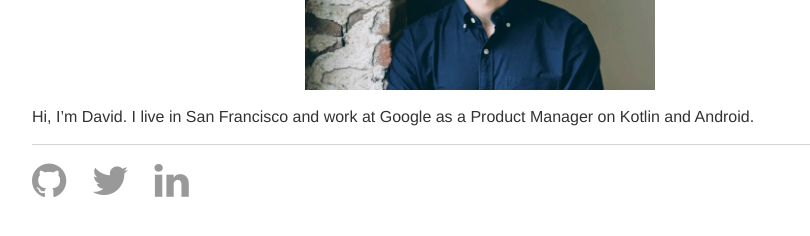
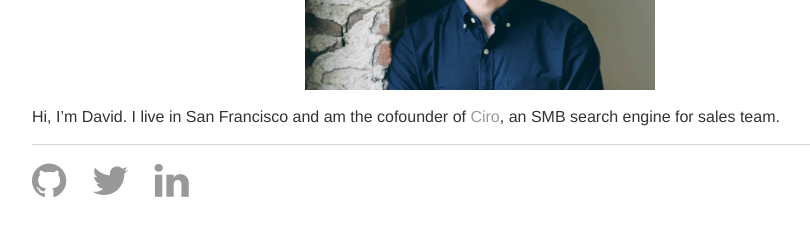
Before and after one commit to davidjwiner/davidjwiner.github.io, a Jekyll site: the page built from index.md, in a window 1280 px wide. Shown: the part 260-496 px from the top of the page, without its empty margins (160-970 px from the left). Built offline with Jekyll 4.4.1, drawn with Linux system fonts in a browser that asks for light colours; nearby versions of some CDN libraries.

Commit message:
Update index.md

```diff
--- a/index.md
+++ b/index.md
@@ -6,4 +6,4 @@ permalink: /
 
 ![Me](/assets/David.jpg)
 
-Hi, I'm David. I live in San Francisco and work at Google as a Product Manager on Kotlin and Android.
+Hi, I'm David. I live in San Francisco and am the cofounder of [Ciro](https://www.ciro.io), an SMB search engine for sales team.
```
